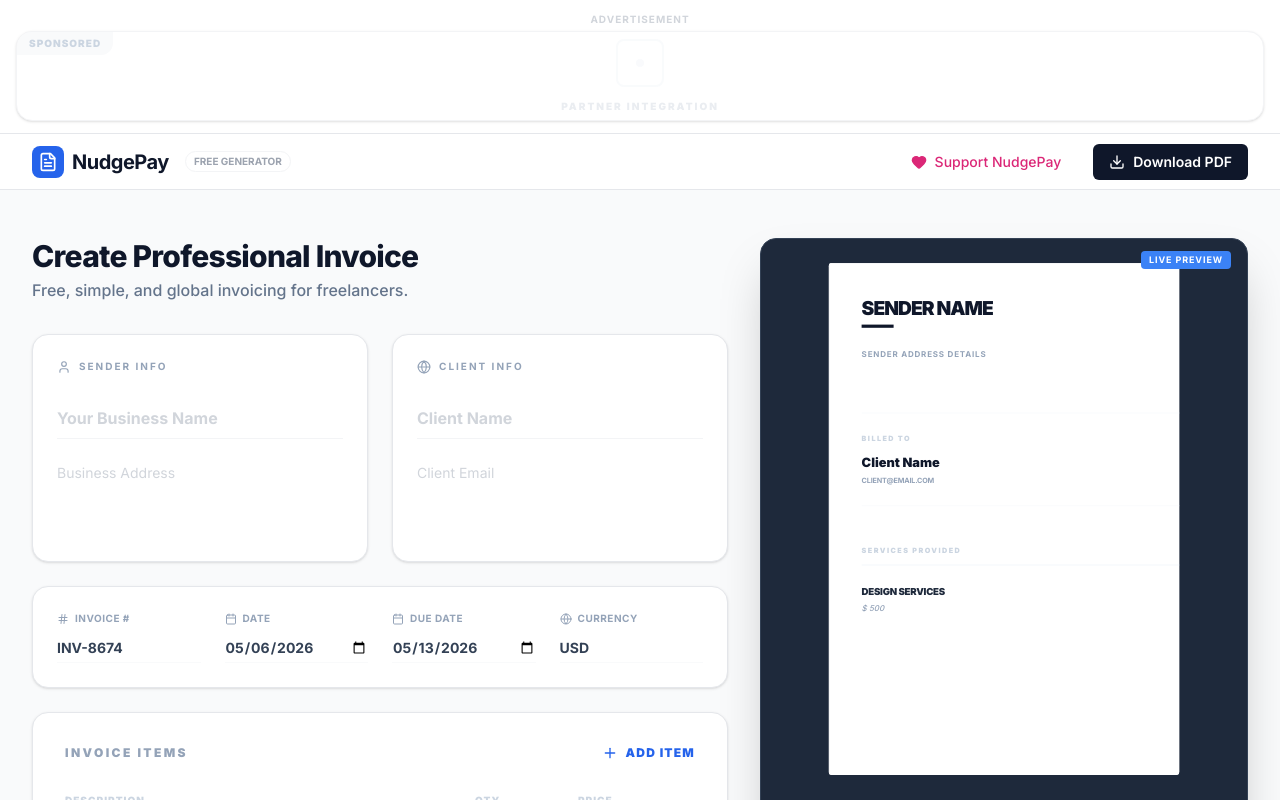
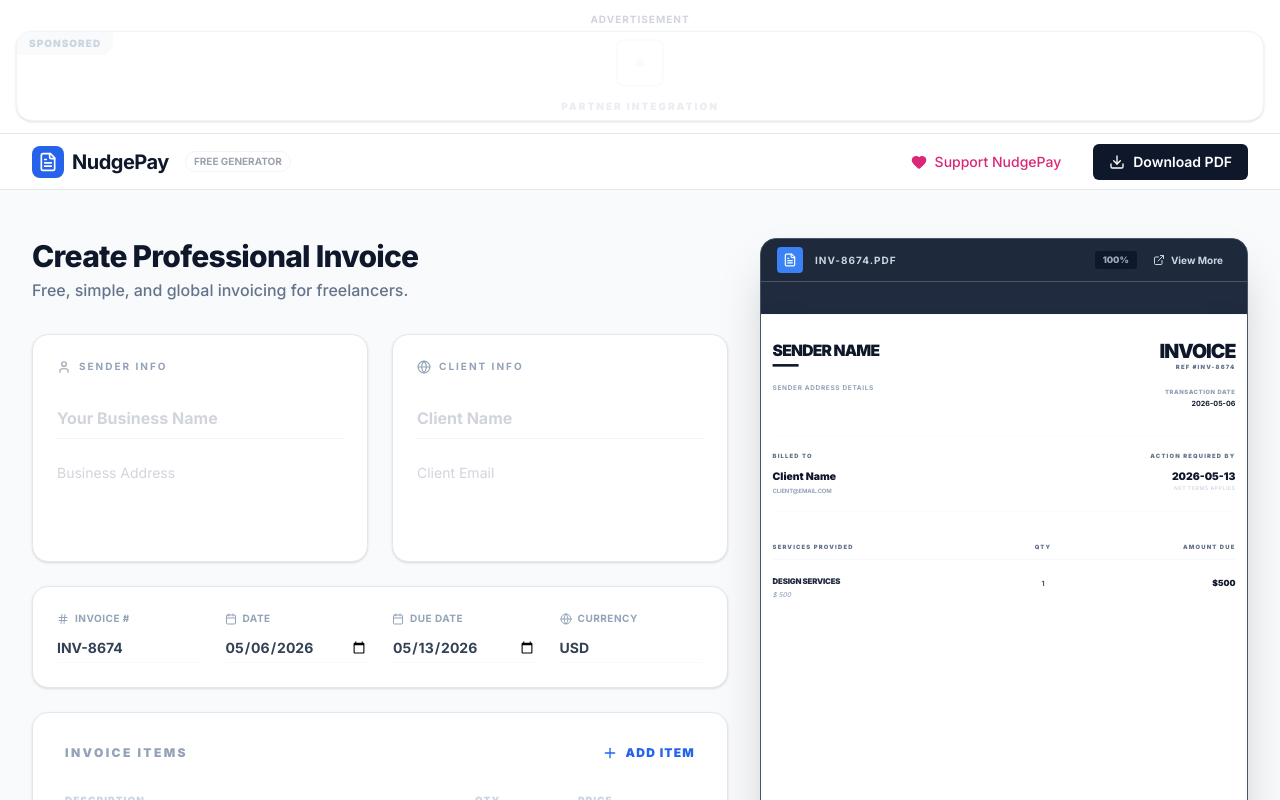
Before and after one commit to Tipsy501/nudgepay, a React (Vite) app: page / in a window 1280 px wide. Shown: the top 800 px of the page. Built offline with nearby package versions, Linux system fonts and the light colour scheme.

Commit message:
feat: Refine invoice preview UI and fav icon
Updates the live preview interface with a new toolbar and styling improvements.
Also updates the favicon to a custom SVG for better branding.

```diff
--- a/src/App.tsx
+++ b/src/App.tsx
@@ -259,29 +259,49 @@ export default function App() {
 
           {/* Preview Side */}
           <div className="mt-8 sm:mt-12 lg:mt-0 lg:col-span-5 lg:sticky lg:top-24 space-y-6">
-            <div className="bg-slate-800 p-4 sm:p-6 rounded-2xl border border-slate-700 shadow-2xl relative overflow-hidden group">
-              <div className="absolute top-3 right-4 bg-blue-500 text-white text-[9px] font-bold px-2 py-0.5 rounded tracking-widest uppercase z-10">
-                Live Preview
+            <div className="bg-slate-700 rounded-2xl border border-slate-600 shadow-2xl relative overflow-hidden group flex flex-col h-[600px] sm:h-[700px] lg:h-[800px]">
+              {/* Viewer Toolbar */}
+              <div className="bg-slate-800 px-4 py-2 flex items-center justify-between border-b border-slate-600 shrink-0">
+                <div className="flex items-center gap-3">
+                  <div className="p-1.5 bg-blue-500 rounded text-white">
+                    <FileText className="w-3.5 h-3.5" />
+                  </div>
+                  <span className="text-[10px] font-bold text-slate-300 uppercase tracking-widest hidden xs:block">
+                    {invoiceData.invoiceNumber || 'Draft'}.pdf
+                  </span>
+                </div>
+                <div className="flex items-center gap-2">
+                  <div className="px-2 py-0.5 bg-slate-900 rounded text-[9px] font-black text-slate-400 uppercase">
+                    100%
+                  </div>
+                  <button
+                    onClick={() => setShowPreviewModal(true)}
+                    className="p-1 px-2 hover:bg-slate-600 rounded text-[10px] font-bold text-slate-300 transition-colors flex items-center gap-1.5"
+                  >
+                    <ExternalLink className="w-3 h-3" />
+                    <span>View More</span>
+                  </button>
+                </div>
               </div>
 
-              <div
-                ref={previewRef}
-                className="bg-white rounded shadow-inner overflow-hidden transform scale-[0.4] xs:scale-[0.5] sm:scale-[0.7] lg:scale-[0.8] origin-top transition-all"
-                style={{ height: '640px' }}
-              >
-                <InvoicePreview data={invoiceData} isSmall />
+              {/* Viewer Body */}
+              <div className="flex-1 overflow-auto bg-slate-900/50 p-4 sm:p-8 scrollbar-thin scrollbar-thumb-slate-600 scrollbar-track-transparent flex justify-center">
+                <div
+                  ref={previewRef}
+                  className="bg-white shadow-2xl origin-top transition-transform transform scale-[0.4] xs:scale-[0.5] sm:scale-[0.7] lg:scale-[0.5] xl:scale-[0.65] 2xl:scale-[0.8]"
+                >
+                  <InvoicePreview data={invoiceData} isSmall />
+                </div>
               </div>
 
-              <div className="absolute inset-x-0 bottom-0 h-32 bg-gradient-to-t from-slate-800 to-transparent flex items-end justify-center pb-8 opacity-0 group-hover:opacity-100 transition-opacity">
+              <div className="absolute inset-x-0 bottom-0 h-24 bg-gradient-to-t from-slate-900 to-transparent flex items-end justify-center pb-6 opacity-0 group-hover:opacity-100 transition-opacity pointer-events-none">
                  <button
                   onClick={() => setShowPreviewModal(true)}
-                  className="bg-white/10 backdrop-blur-md border border-white/20 text-white text-xs font-bold py-2 px-6 rounded-full hover:bg-white/20 transition-all"
+                  className="bg-white/10 backdrop-blur-md border border-white/20 text-white text-[10px] font-bold py-2 px-6 rounded-full hover:bg-white/20 transition-all pointer-events-auto shadow-lg"
                  >
-                   View Full Size
+                   Open Full Screen
                  </button>
               </div>
-
-              {/* Mobile overlay indicator if needed, but here we just show it */}
             </div>
 
             {/* Sidebar Ad (Desktop) */}
--- a/src/components/InvoicePreview.tsx
+++ b/src/components/InvoicePreview.tsx
@@ -41,12 +41,12 @@ export default function InvoicePreview({ data, isSmall = false }: InvoicePreview
         <div className="text-right space-y-6">
           <div>
             <h1 className={`font-black text-slate-900 tracking-tighter leading-none mb-1 ${isSmall ? 'text-3xl' : 'text-5xl'}`}>INVOICE</h1>
-            <p className={`font-black text-slate-300 uppercase tracking-[0.2em] ${isSmall ? 'text-[9px]' : 'text-[12px]'}`}>
+            <p className={`font-black text-slate-500 uppercase tracking-[0.2em] ${isSmall ? 'text-[9px]' : 'text-[12px]'}`}>
               REF #{data.invoiceNumber || '000'}
             </p>
           </div>
           <div className="space-y-1 flex flex-col items-end">
-            <p className="text-[9px] font-black text-slate-200 uppercase tracking-widest">Transaction Date</p>
+            <p className="text-[9px] font-black text-slate-400 uppercase tracking-widest">Transaction Date</p>
             <p className={`font-bold text-slate-900 ${isSmall ? 'text-[11px]' : 'text-sm'}`}>{data.invoiceDate || 'YYYY-MM-DD'}</p>
           </div>
         </div>
@@ -55,12 +55,12 @@ export default function InvoicePreview({ data, isSmall = false }: InvoicePreview
       {/* Bill To & Dates */}
       <div className={`grid grid-cols-2 gap-8 mb-12 border-y border-slate-50 ${isSmall ? 'py-6' : 'py-10'}`}>
         <div>
-          <p className="text-[9px] font-black text-slate-300 uppercase tracking-[0.2em] mb-3">Billed To</p>
+          <p className="text-[9px] font-black text-slate-500 uppercase tracking-[0.2em] mb-3">Billed To</p>
           <p className={`font-black text-slate-900 mb-1 ${isSmall ? 'text-base' : 'text-lg'}`}>{data.clientName || 'Client Name'}</p>
           <p className={`text-slate-400 font-bold uppercase tracking-tight ${isSmall ? 'text-[9px]' : 'text-[10px]'}`}>{data.clientEmail || 'client@email.com'}</p>
         </div>
         <div className="text-right">
-          <p className="text-[9px] font-black text-slate-300 uppercase tracking-[0.2em] mb-3">Action Required By</p>
+          <p className="text-[9px] font-black text-slate-500 uppercase tracking-[0.2em] mb-3">Action Required By</p>
           <p className={`font-black text-slate-900 ${isSmall ? 'text-base' : 'text-lg'}`}>{data.dueDate || 'YYYY-MM-DD'}</p>
           <p className={`text-slate-300 font-medium uppercase tracking-widest ${isSmall ? 'text-[8px]' : 'text-[8px]'}`}>Net Terms Applies</p>
         </div>
@@ -68,7 +68,7 @@ export default function InvoicePreview({ data, isSmall = false }: InvoicePreview
 
       {/* Items */}
       <div className="flex-1">
-        <div className={`grid grid-cols-12 ${isSmall ? 'gap-2' : 'gap-4'} text-[9px] font-black text-slate-300 uppercase tracking-[0.2em] pb-3 border-b border-slate-100 mb-6`}>
+        <div className={`grid grid-cols-12 ${isSmall ? 'gap-2' : 'gap-4'} text-[9px] font-black text-slate-500 uppercase tracking-[0.2em] pb-3 border-b border-slate-100 mb-6`}>
           <div className="col-span-6 text-left">Services Provided</div>
           <div className="col-span-2 text-center">Qty</div>
           <div className="col-span-4 text-right">Amount Due</div>
@@ -107,12 +107,12 @@ export default function InvoicePreview({ data, isSmall = false }: InvoicePreview
 
         <div className={`w-full ${isSmall ? 'md:w-56' : 'md:w-72'}`}>
           <div className="space-y-2 mb-6 text-right">
-            <div className="flex justify-between items-center text-[10px] font-bold text-slate-300 uppercase tracking-widest">
+            <div className="flex justify-between items-center text-[10px] font-bold text-slate-500 uppercase tracking-widest">
               <span>Gross Subtotal</span>
               <span className="text-slate-500">{currencySymbol} {subtotal.toLocaleString()}</span>
             </div>
             {data.taxRate > 0 && (
-              <div className="flex justify-between items-center text-[10px] font-bold text-slate-300 uppercase tracking-widest">
+              <div className="flex justify-between items-center text-[10px] font-bold text-slate-500 uppercase tracking-widest">
                 <span>Value Added Tax ({data.taxRate}%)</span>
                 <span className="text-slate-500">{currencySymbol} {taxAmount.toLocaleString()}</span>
               </div>
@@ -130,7 +130,7 @@ export default function InvoicePreview({ data, isSmall = false }: InvoicePreview
 
       {/* Footer */}
       <div className={`mt-20 pt-8 border-t border-slate-50 text-center ${isSmall ? 'mt-12' : ''}`}>
-        <p className={`font-black text-slate-200 uppercase tracking-[0.4em] ${isSmall ? 'text-[7px]' : 'text-[8px]'}`}>
+        <p className={`font-black text-slate-400 uppercase tracking-[0.4em] ${isSmall ? 'text-[7px]' : 'text-[8px]'}`}>
           Document authenticated & secured via NudgePay
         </p>
       </div>
```
Also changed, not shown: index.html (+1 -1 lines).
